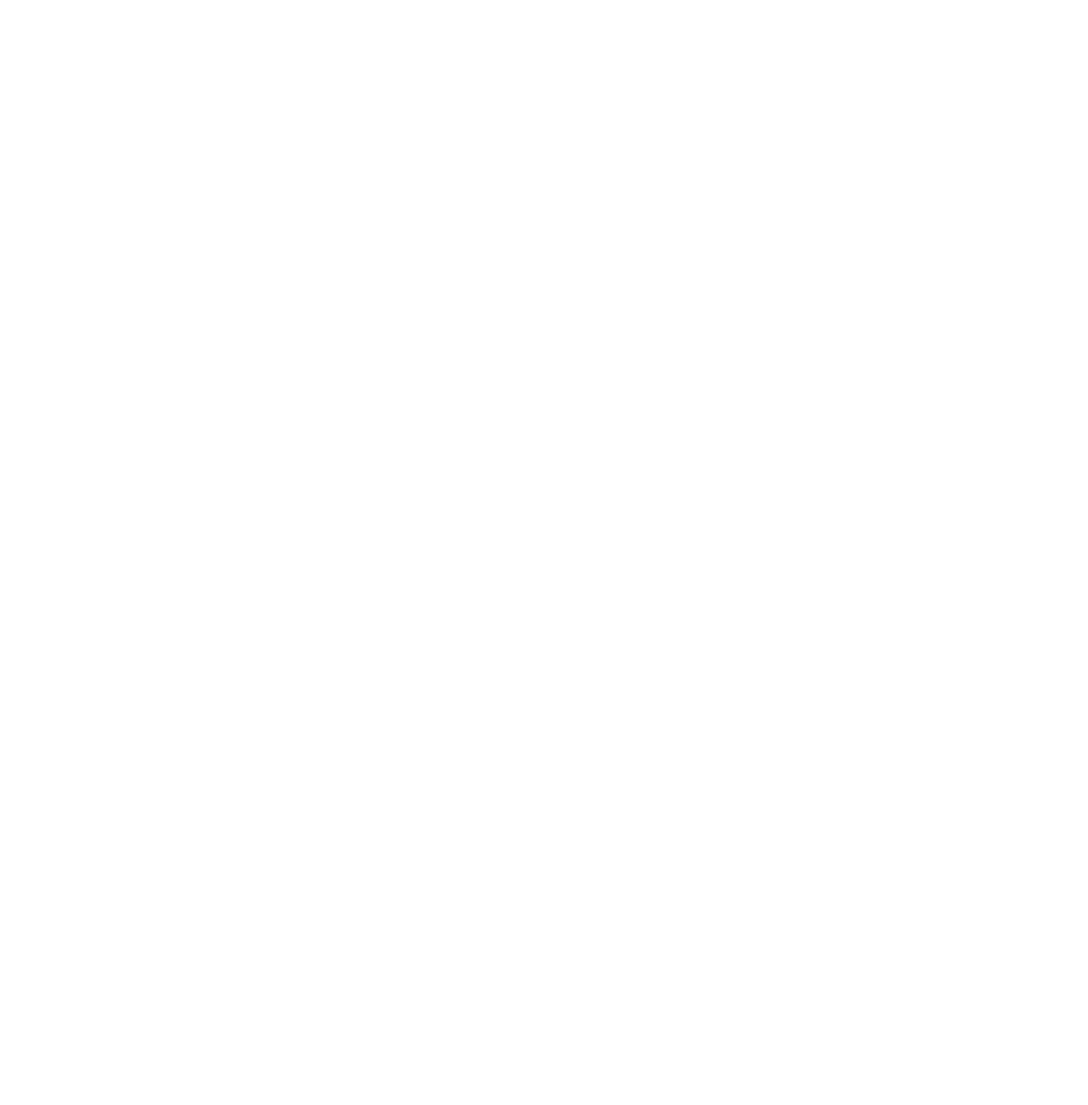
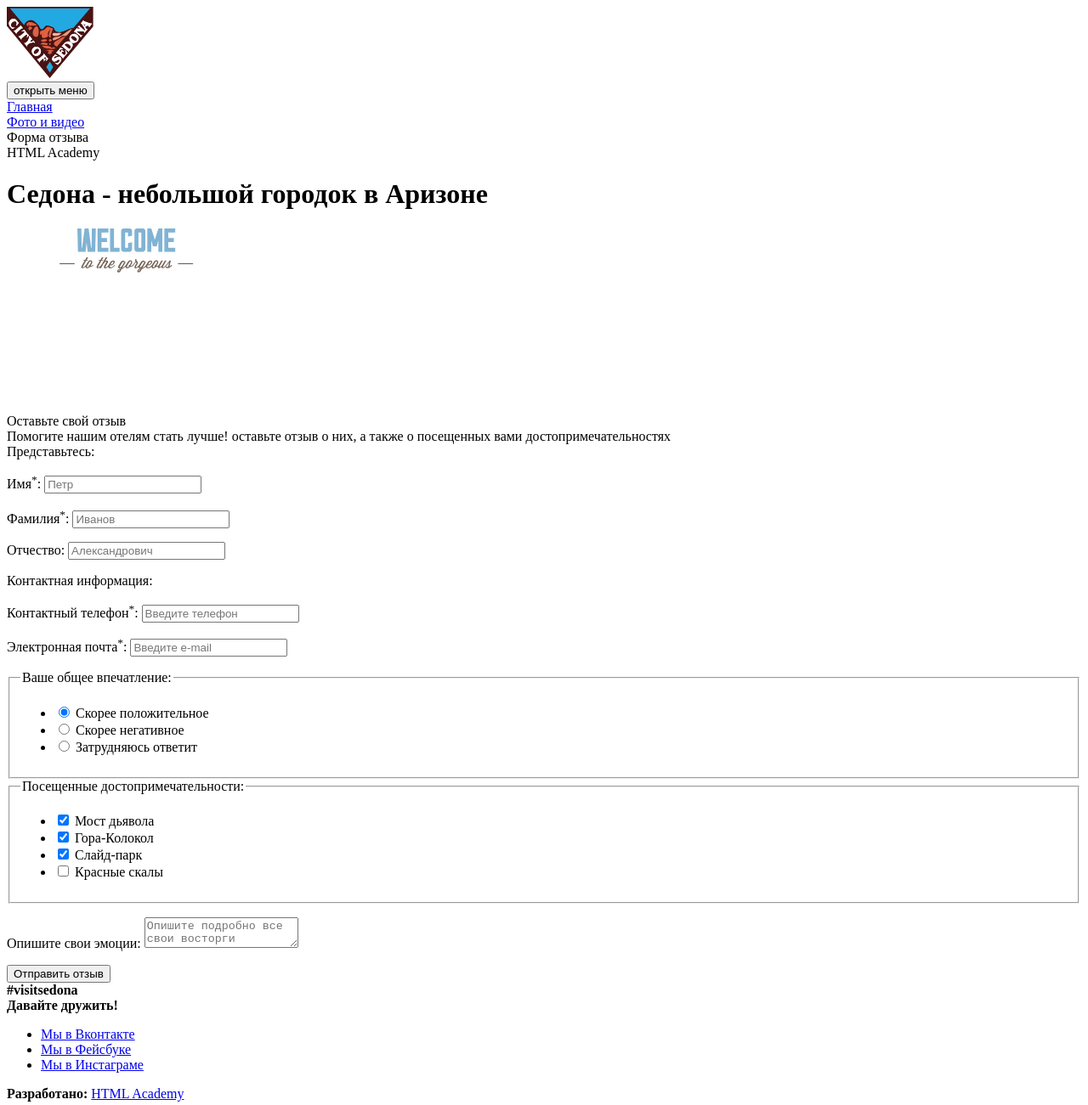
Before and after one commit to hlistikova/994841-sedona-22, a website: page source/form.html in a window 1280 px wide. Shown: the whole page at 85% size. Before the commit the page ends 800 px from the top, so only its background shows below. Drawn offline with Linux system fonts and the light colour scheme.

Commit message:
Разметка страницы формы

```diff
--- a/source/form.html
+++ b/source/form.html
@@ -0,0 +1,186 @@
+<!DOCTYPE html>
+<html lang="ru">
+  <head>
+    <meta charset="utf-8">
+    <title>HTML Academy: Седона</title>
+  </head>
+  <body class="page__body">
+    <header class="page-header">
+      <a class="page-header__logo">
+        <img src="img/logotyle-mobile.svg" width="102" height="84" alt="логотип Седона">
+      </a>
+      <nav class="main-nav">
+        <button class="main-nav__toogle" type="button">
+          <span class="visually-hidden">открыть меню</span>
+        </button>
+        <div class="main-nav__wrapper">
+          <div class="main-nav__list site-list">
+            <div class="site-list__item site-list__item--active">
+              <a href="index.html">
+                Главная
+              </a>
+            </div>
+            <div class="site-list__item">
+              <a href="catalog.html">
+                Фото и видео
+              </a>
+            </div>
+            <div class="site-list__item">
+              <a>
+                Форма отзыва
+              </a>
+            </div>
+            <div class="site-list__item">
+              <a>
+                HTML Academy
+              </a>
+            </div>
+          </div>
+        </div>
+      </nav>
+    </header>
+    <main class="page-main">
+      <h1 class="visually-hidden">Седона - небольшой городок в Аризоне</h1>
+
+      <section class="intro intro-form">
+        <div class="intro__wrapper">
+          <div class="intro-image">
+            <img src="img/text-index.svg" alt="welcome">
+          </div>
+        </div>
+      </section>
+
+      <section class="about about-form">
+        <div class="about">
+          <div class="about-title">Оставьте свой отзыв</div>
+          <div class="about-text">Помогите нашим отелям стать лучше! оставьте отзыв о них, а также о посещенных вами достопримечательностях</div>
+        </div>
+      </section>
+
+      <section class="fullname">
+        <div class="fullname__wrapper">
+          <div class="fullname-title">Представьтесь:</div>
+          <form class="fullname-form" action="https://echo.htmlacademy.ru" method="post" >
+                <p class="fullname-item">
+                  <label class="fullname-name" for="name-id">Имя<sup>*</sup>:</label>
+                  <input id="name-id" type="text" name="name" placeholder="Петр" >
+                </p>
+                <p class="fullname-item">
+                  <label class="fullname-surname" for="surname-id">Фамилия<sup>*</sup>:</label>
+                  <input id="surname-id" type="text" name="surname" placeholder="Иванов" >
+                </p>
+                <p class="fullname-item">
+                  <label class="fullname-patronymic" for="patronymic-id">Отчество:</label>
+                  <input id="patronymic-id" type="text" name="partonymic" placeholder="Александрович" >
+                </p>
+          </form>
+        </div>
+      </section>
+
+      <section class="contacts">
+        <div class="contacts__wrapper">
+          <div class="contacts-title">Контактная информация:</div>
+          <form class="contacts-form" action="https://echo.htmlacademy.ru" method="post" >
+            <p class="contacts-item">
+              <label class="order-name" for="name-id">Контактный телефон<sup>*</sup>:</label>
+              <input id="name-id" type="tel" name="tel" placeholder="Введите телефон" >
+            </p>
+            <p class="contacts-item">
+              <label class="order-email" for="e-mail-id">Электронная почта<sup>*</sup>:</label>
+              <input id="e-mail-id" type="email" name="e-mail" placeholder="Введите e-mail" >
+            </p>
+          </form>
+        </div>
+      </section>
+
+      <section class="impression">
+        <div class="impression__wrapper">
+          <fieldset>
+            <legend class="impression-title">Ваше общее впечатление:</legend>
+              <ul class="impression-list">
+                <li class="impression-item">
+                  <input class="impression-item-input hide" type="radio" name="impression-group" value="positive" id="impression-positive" checked>
+                    <label for="impression-positive">Скорее положительное</label>
+                </li>
+                <li class="impression-item">
+                  <input class="impression-item-input hide" type="radio" name="impression-group" value="negative" id="impression-negative">
+                    <label for="impression-negative">Скорее негативное</label>
+                </li>
+                <li class="impression-item">
+                  <input class="impression-item-input hide" type="radio" name="impression-group" value="neutral" id="impression-neutral">
+                    <label for="impression-neutral">Затрудняюсь ответит</label>
+              </ul>
+          </fieldset>
+        </div>
+      </section>
+
+      <section class="attractions">
+        <div class="attractions__wrapper">
+          <fieldset>
+            <legend class="attractions-title">Посещенные достопримечательности:</legend>
+              <ul class="attractions-list">
+                <li class="attractions-item">
+                  <input class="attractions-item-input hide" type="checkbox" name="attractions-group" id="bridge" checked>
+                  <label for="bridge">Мост дьявола</label>
+                  </li>
+                <li class="attractions-item">
+                  <input class="attractions-item-input hide" type="checkbox" name="attractions-group" id="mountain" checked>
+                  <label for="mountain">Гора-Колокол</label>
+                </li>
+                <li class="attractions-item">
+                  <input class="attractions-item-input hide" type="checkbox" name="attractions-group" id="park" checked>
+                  <label for="park">Слайд-парк</label>
+                </li>
+                <li class="attractions-item">
+                  <input class="attractions-item-input hide" type="checkbox" name="galattractions-grouplery" id="rocks">
+                  <label for="rocks">Красные скалы</label>
+                </li>
+              </ul>
+         </fieldset>
+        </div>
+      </section>
+
+      <section class="review">
+        <div class="review__wrapper">
+          <form class="review-form" action="https://echo.htmlacademy.ru" method="post" >
+            <p class="review-item">
+              <label class="review-title" for="text-id">Опишите свои эмоции:</label>
+              <textarea id="text-id" name="text" placeholder="Опишите подробно все свои восторги" ></textarea>
+            </p>
+            <button class="button send-review" type="submit">Отправить отзыв</button>
+          </form>
+        </div>
+      </section>
+
+    </main>
+
+    <footer class="page-footer">
+      <div class="page-footer__wrapper">
+        <div class="page-footer__hashtag">
+          <b>#visitsedona</b>
+        </div>
+
+        <div class="page-footer__social social">
+          <b class="social__title">Давайте дружить!</b>
+          <ul class="social__list">
+            <li class="social__item">
+              <a class="social__link social__link--vkontakte" href="https://vk.com/htmlacademy">Мы в Вконтакте</a>
+            </li>
+            <li class="social__item">
+              <a class="social__link social__link--facebook" href="https://www.facebook.com/htmlacademy">Мы в Фейсбуке</a>
+            </li>
+            <li class="social__item">
+              <a class="social__link social__link--instagram" href="https://www.instagram.com/htmlacademy">Мы в Инстаграме</a>
+            </li>
+          </ul>
+        </div>
+
+        <div class="page-footer__copyright copyright">
+          <b class="copyright__text">Разработано:</b>
+          <a class="copyright__link" href="https://htmlacademy.ru/intensive/adaptive">HTML Academy</a>
+        </div>
+
+      </div>
+    </footer>
+  </body>
+</html>
```
Also changed, not shown: source/index.html (+5 -4 lines).
